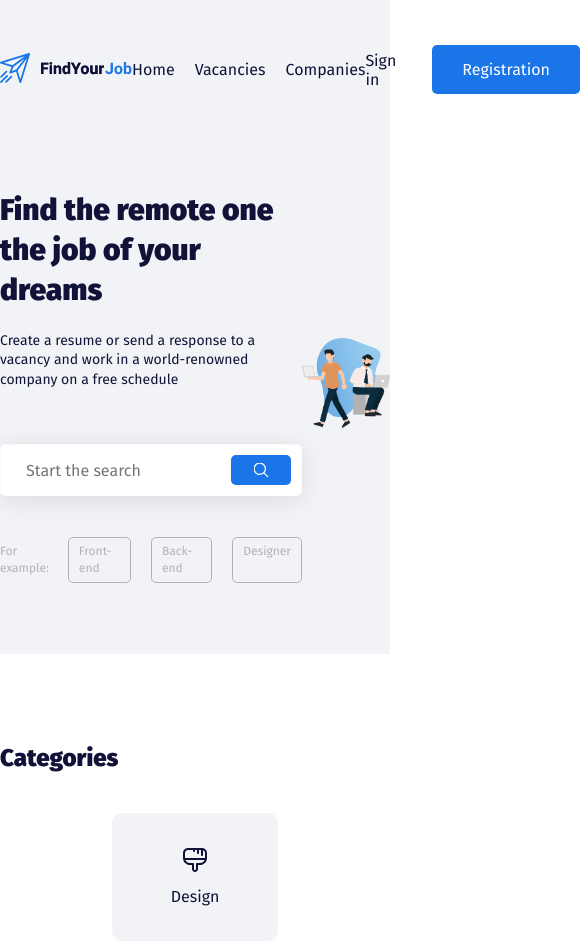
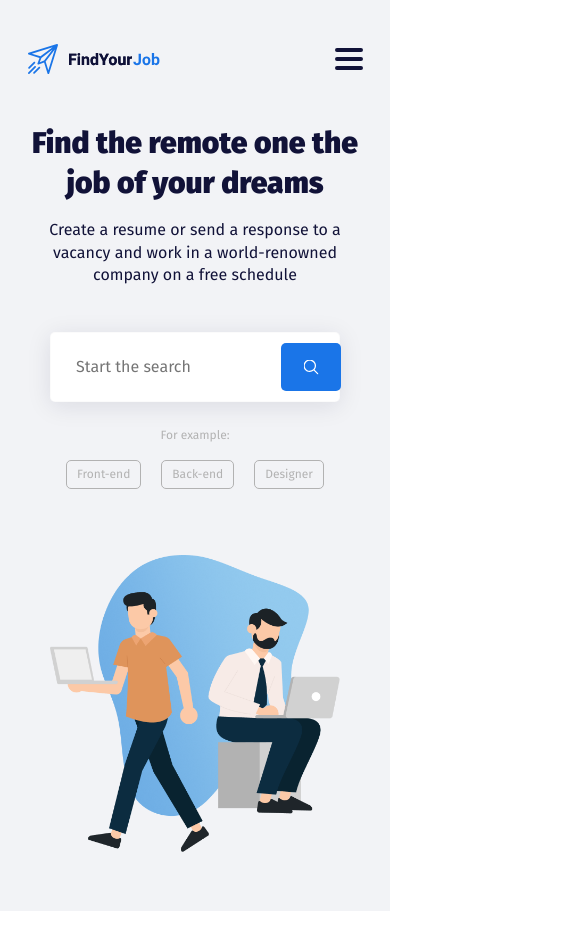
Before and after one commit to YuliaPelia/FindJob, a plain HTML site: page index.html in a window 390 px wide. Shown: the top 944 px of the page, 580 px wide, since content can reach past the window. Drawn offline with nearby package versions, Linux system fonts and the light colour scheme.

Commit message:
feat: update media

```diff
--- a/css/media.css
+++ b/css/media.css
@@ -1,3 +1,8 @@
+.container {
+    max-width: 1140px;
+    margin: 0 auto;
+}
+
 @media (max-width: 1140px) {
     .container {
         max-width: 960px;
@@ -32,7 +37,7 @@
     }
 
     .promo_descr {
-        font-size: 14px;
+        font-size: 16px;
     }
 
     .promo_form span {
@@ -61,7 +66,7 @@
 
     .vacancies_item {
         flex-direction: column;
-        width: 290px;
+        max-width: 290px;
         padding: 30px;
     }
 
@@ -83,3 +88,99 @@
         flex-wrap: wrap;
     }
 }
+
+
+@media (max-width: 720px) {
+    .container {
+        max-width: 540px;
+    }
+
+    .promo_header_menu {
+        display: none;
+    }
+
+    .promo_header_box {
+        display: none;
+    }
+
+    .hamburger {
+        display: block;
+    }
+
+    .hamburger span {
+        display: block;
+        width: 24px;
+        margin-bottom: 5px;
+        border: 2px solid #111238;
+        border-radius: 10px;
+        transition: 0.5s linear;
+
+    }
+
+    .hamburger:hover span:nth-child(1) {
+        transform: translateY(5px) rotate(-45deg);
+    }
+
+    .hamburger:hover span:nth-child(2) {
+        display: none;
+    }
+
+    .hamburger:hover span:nth-child(3) {
+        transform: translateY(-3px) rotate(45deg);
+    }
+
+    .promo_wrapper {
+        margin-top: 45px;
+        flex-wrap: wrap;
+        justify-content: center;
+        gap: 50px;
+    }
+
+
+    h1 {
+        text-align: center;
+        margin: 0;
+    }
+
+    .promo_form {
+        margin-top: 45px;
+    }
+
+    .promo_example {
+        flex-direction: column;
+        gap: 0;
+    }
+
+    .promo_img {
+        width: 450px;
+    }
+}
+
+@media (max-width:576px) {
+    .container {
+        max-width: none;
+    }
+
+    .promo_header {
+        justify-content: space-around;
+        gap: 120px;
+    }
+
+    .promo_descr {
+        text-align: center;
+    }
+
+    .promo_form {
+        width: 290px;
+        height: 70px;
+        margin: 45px auto 0;
+    }
+
+    .promo_img {
+        width: 290px;
+    }
+
+    h2 {
+        text-align: center;
+    }
+}
--- a/css/promo.css
+++ b/css/promo.css
@@ -188,3 +188,7 @@ h1 {
     height: 100%;
     object-fit: cover;
 }
+
+.hamburger {
+    display: none;
+}
--- a/css/style.css
+++ b/css/style.css
@@ -3,12 +3,8 @@
 @import './vacancies.css';
 @import './media.css';
 
+
 * {
     font-family: 'Fira Sans',
         sans-serif;
 }
-
-.container {
-    max-width: 1140px;
-    margin: 0 auto;
-}
--- a/index.html
+++ b/index.html
@@ -26,16 +26,15 @@
               <li class="menu_items"><a href="#">Vacancies</a></li>
               <li class="menu_items"><a href="#">Companies</a></li>
             </ul>
+            <div class="hamburger">
+              <span></span>
+              <span></span>
+              <span></span>
+            </div>
           </nav>
           <div class="promo_header_box">
             <a href="#">Sign in</a>
             <button>Registration</button>
-          </div>
-
-          <div class="promo_burger">
-            <span></span>
-            <span></span>
-            <span></span>
           </div>
         </header>
         <div class="promo_wrapper">
```
